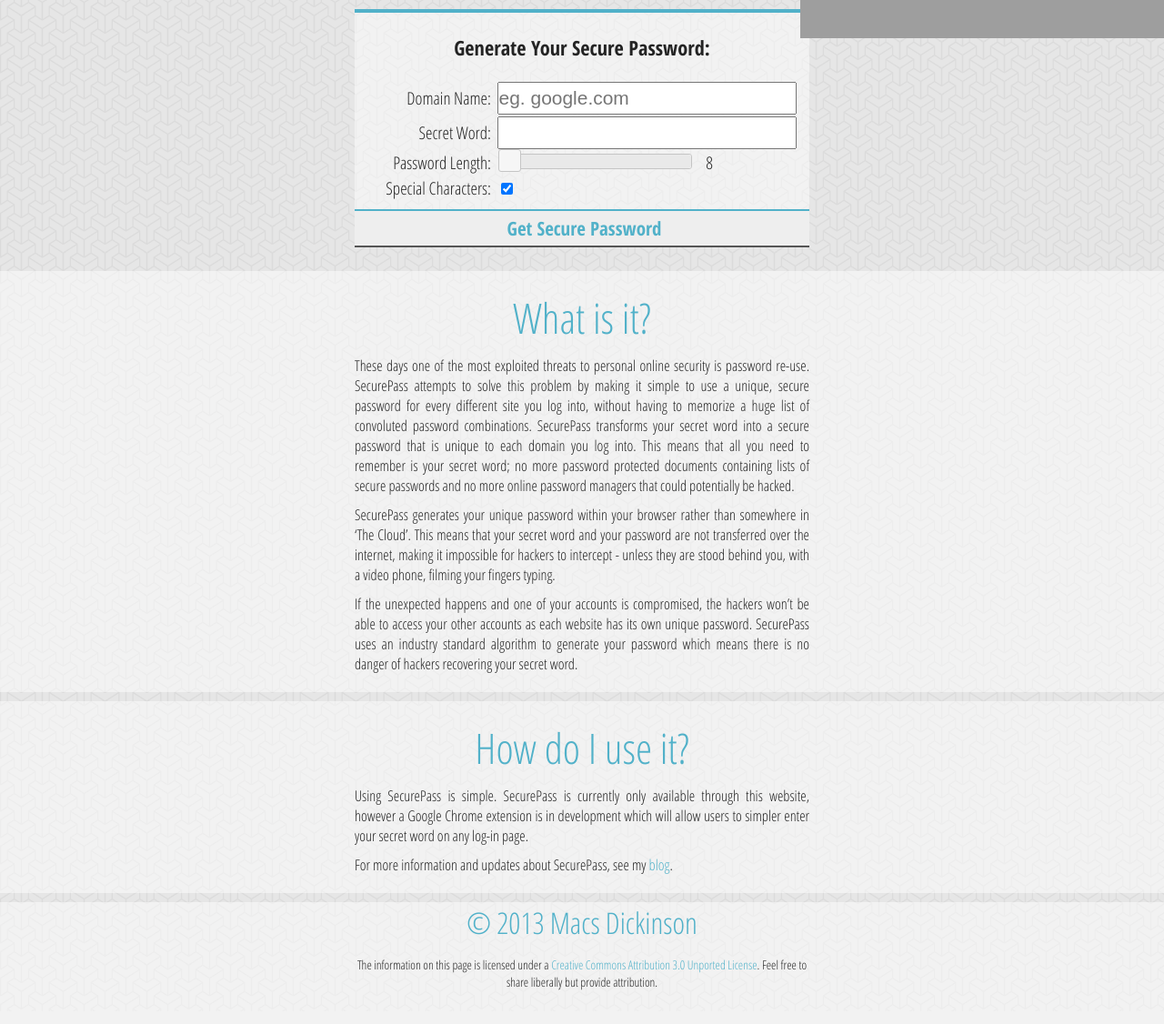
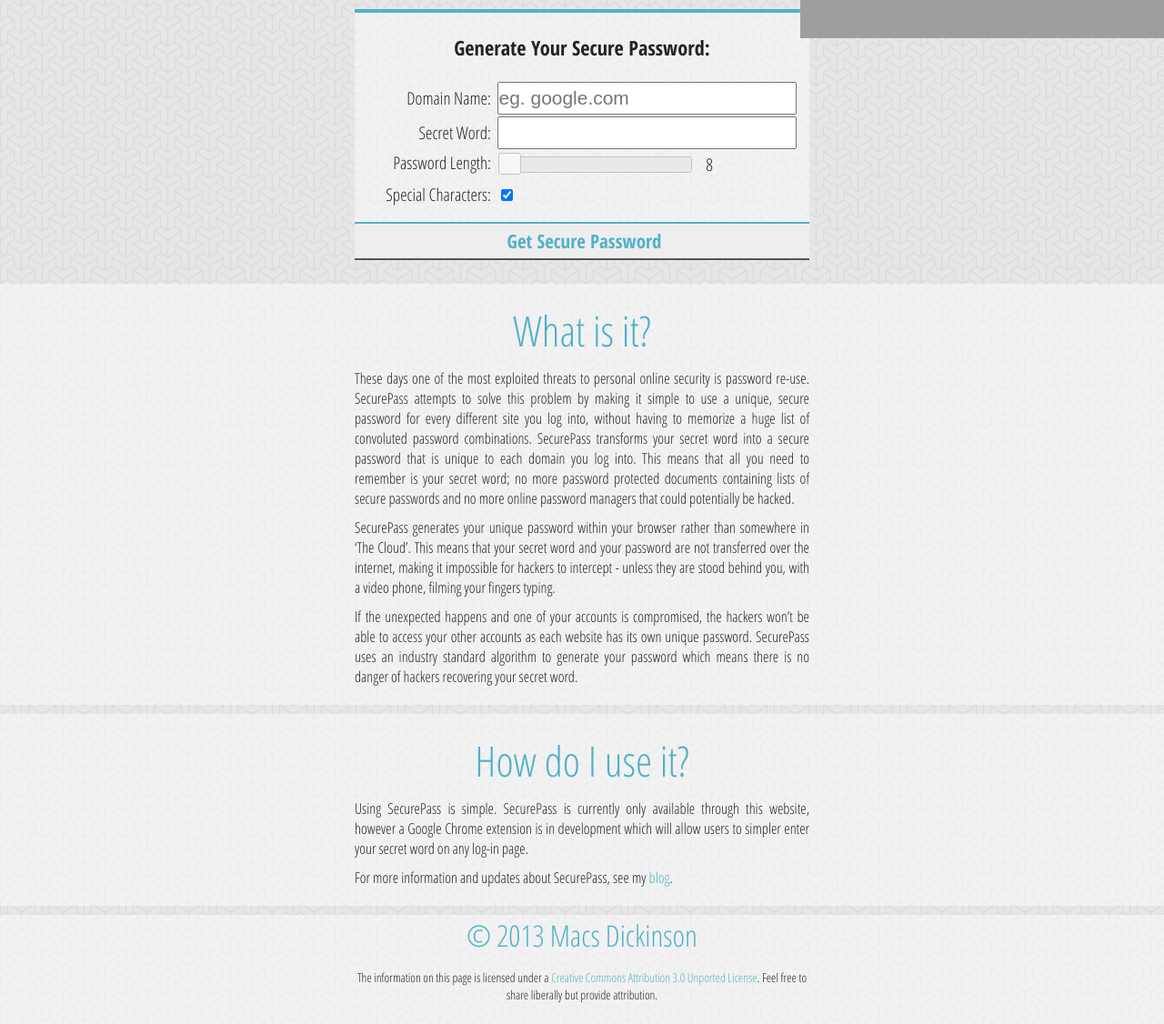
Before and after one commit to MacsDickinson/uniquify.it, an ASP.NET MVC app: page / in a window 1280 px wide. Shown: the part 258-1384 px from the top of the page at 91% size. Before the commit the page ends 1347 px from the top, so only its background shows below. Run offline with ASP.NET Core 8 and stand-ins for ASP.NET MVC 5, Linux system fonts and the light colour scheme; the project's own start-up code is not run, and a stand-in starts its controllers and pages; some libraries are stand-ins or nearby versions; grey boxes are pictures that could not be loaded.

Commit message:
little styling cleanup

```diff
--- a/Website/SecurePass/Content/Site.css
+++ b/Website/SecurePass/Content/Site.css
@@ -95,6 +95,10 @@
     margin: 0 12px;
     display: inline-block;
     width: 40%;
+    vertical-align: middle;
+}
+.fm-slider-label {
+    vertical-align: middle;
 }
 input[type=submit] {
     font-size: 1.1em;
@@ -119,6 +123,7 @@
     }
 .fm-q {
     margin: 2px 0;
+    min-height: 33px;
 }
 .fm-q label {
     width: 30%;
--- a/Website/SecurePass/Views/Home/Index.cshtml
+++ b/Website/SecurePass/Views/Home/Index.cshtml
@@ -68,7 +68,7 @@
     <div class="fm-q">
         <label for="PasswordLength">Password Length:</label>
         <div id="password-slider" class="fm-slider"></div>
-        <span id="PasswordLength"/>
+        <span id="PasswordLength" class="fm-slider-label"/>
     </div>
     <div class="fm-q">
         <label for="IncluseSpecial">Special Characters:</label>
```
